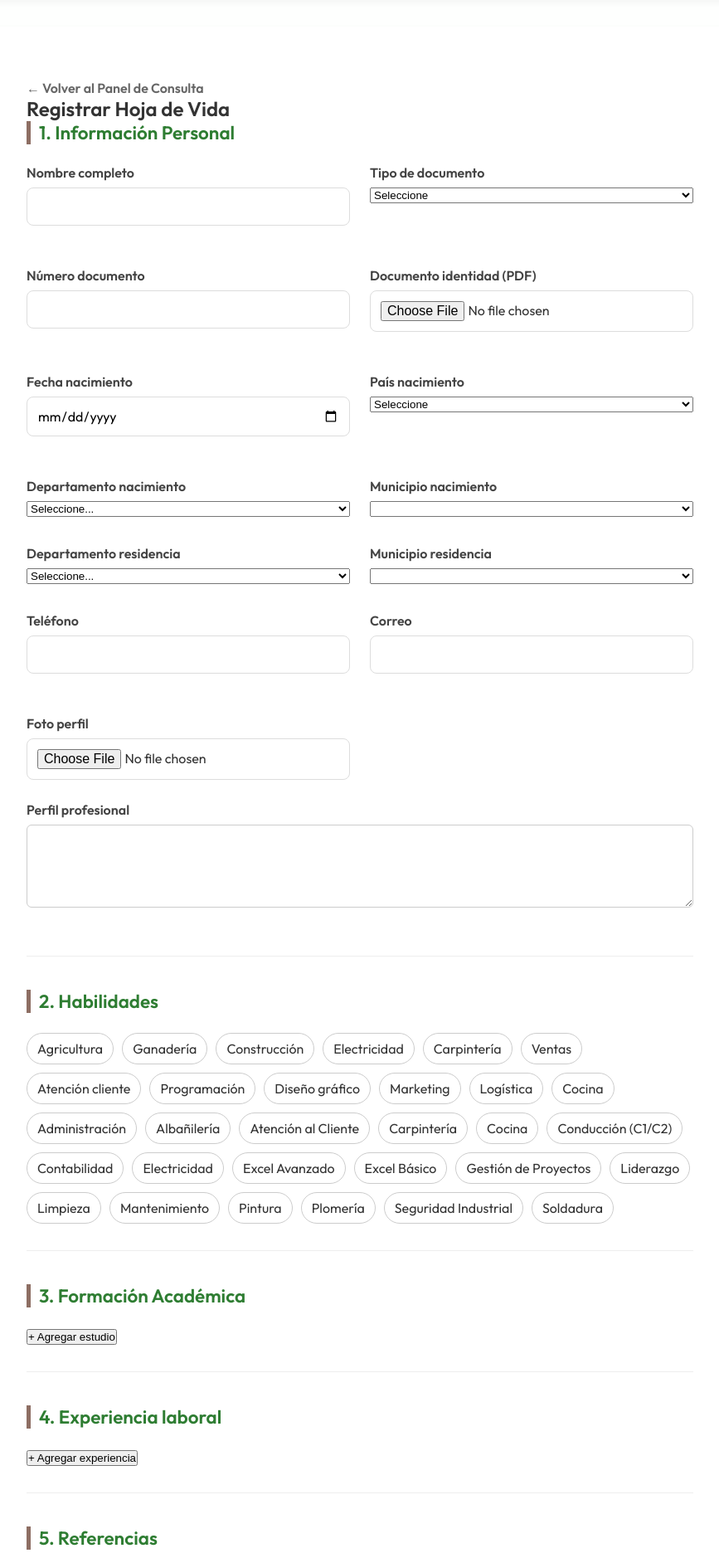
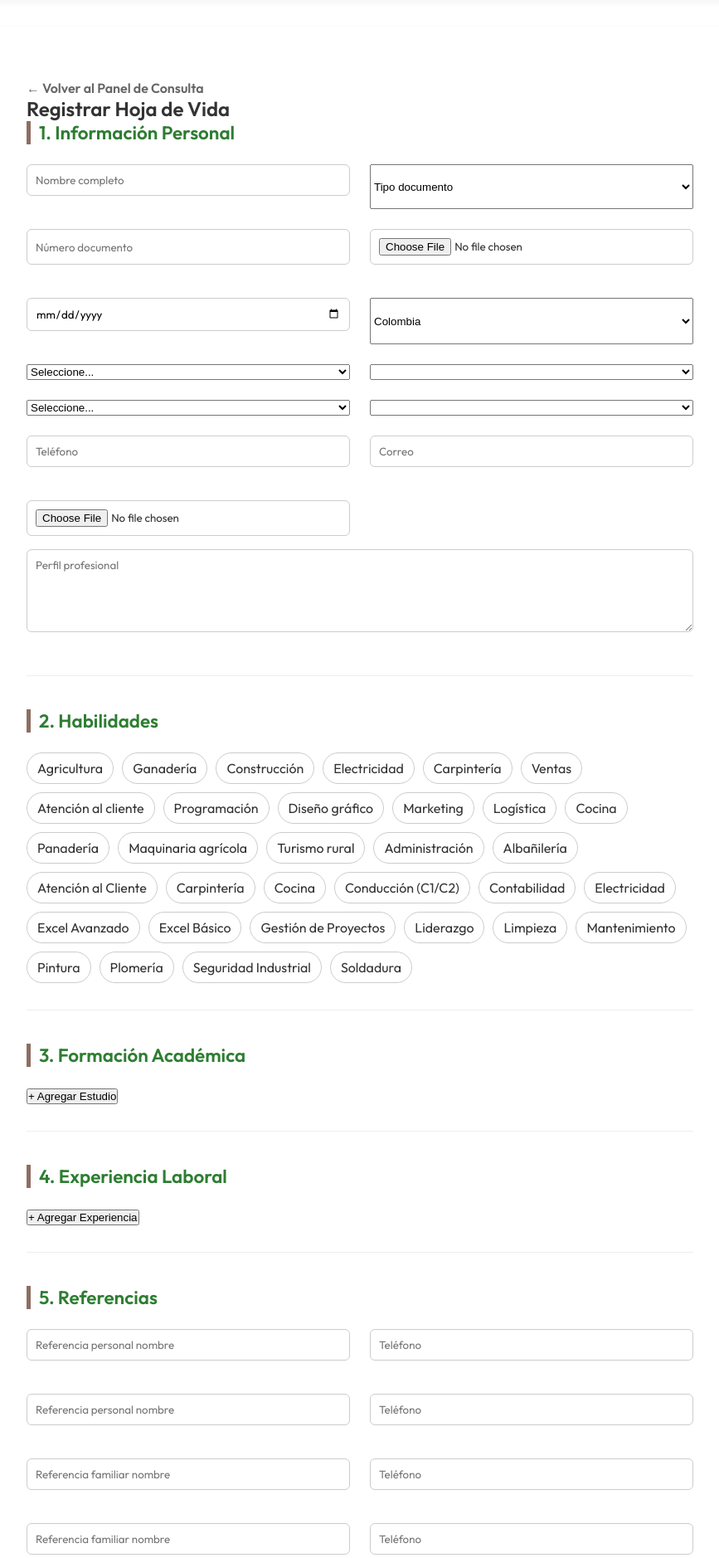
Before and after one commit to somossumapaz-collab/somossumapaz-web, a PHP site: page /resume_form.php in a window 1280 px wide. Shown: the part 70-1948 px from the top of the page at 83% size, without its empty margins (206-1073 px from the left). Run offline with PHP 8.4, Linux system fonts and the light colour scheme; the visitor is signed in with stand-in values (Sample User, id 1); lists and menus that the app fills with data are empty.

Commit message:
creación de estrategia 1

```diff
--- a/resume_form.php
+++ b/resume_form.php
@@ -15,7 +15,7 @@ check_auth();
             <h2>Registrar Hoja de Vida</h2>
 
             <!-- ========================= -->
-            <!-- INFORMACIÓN PERSONAL -->
+            <!-- 1. INFORMACIÓN PERSONAL -->
             <!-- ========================= -->
 
             <div class="form-section">
@@ -24,85 +24,42 @@ check_auth();
 
                 <div class="grid-2">
 
-                    <div class="input-group">
-                        <label>Nombre completo</label>
-                        <input type="text" name="full_name">
-                    </div>
+                    <input type="text" name="full_name" placeholder="Nombre completo">
 
-                    <div class="input-group">
-                        <label>Tipo de documento</label>
                     <select name="id_type">
-                            <option value="">Seleccione</option>
+                        <option value="">Tipo documento</option>
                         <option value="CC">Cédula</option>
                         <option value="CE">Cédula extranjería</option>
                         <option value="TI">Tarjeta identidad</option>
                     </select>
-                    </div>
 
-                    <div class="input-group">
-                        <label>Número documento</label>
-                        <input type="text" name="document_id">
-                    </div>
+                    <input type="text" name="document_id" placeholder="Número documento">
 
-                    <div class="input-group">
-                        <label>Documento identidad (PDF)</label>
                     <input type="file" name="id_file" accept=".pdf">
-                    </div>
 
-                    <div class="input-group">
-                        <label>Fecha nacimiento</label>
                     <input type="date" name="birth_date">
-                    </div>
 
-                    <div class="input-group">
-                        <label>País nacimiento</label>
                     <select name="birth_country" id="birth_country"></select>
-                    </div>
 
-                    <div class="input-group">
-                        <label>Departamento nacimiento</label>
                     <select name="birth_department" id="birth_department"></select>
-                    </div>
 
-                    <div class="input-group">
-                        <label>Municipio nacimiento</label>
                     <select name="birth_city" id="birth_city"></select>
-                    </div>
 
-                    <div class="input-group">
-                        <label>Departamento residencia</label>
                     <select name="department" id="department"></select>
-                    </div>
 
-                    <div class="input-group">
-                        <label>Municipio residencia</label>
                     <select name="city" id="city"></select>
-                    </div>
 
-                    <div class="input-group">
-                        <label>Teléfono</label>
-                        <input type="tel" name="phone">
-                    </div>
+                    <input type="tel" name="phone" placeholder="Teléfono">
 
-                    <div class="input-group">
-                        <label>Correo</label>
-                        <input type="email" name="email">
-                    </div>
+                    <input type="email" name="email" placeholder="Correo">
 
-                    <div class="input-group">
-                        <label>Foto perfil</label>
                     <input type="file" name="photo" accept="image/*">
-                    </div>
 
                 </div>
 
-                <div class="input-group">
-                    <label>Perfil profesional</label>
-                    <textarea name="profile_description"></textarea>
-                </div>
+                <textarea name="profile_description" placeholder="Perfil profesional"></textarea>
 
             </div>
-
 
             <!-- ========================= -->
             <!-- HABILIDADES -->
@@ -120,19 +77,21 @@ check_auth();
                     <div class="skill-card">Electricidad</div>
                     <div class="skill-card">Carpintería</div>
                     <div class="skill-card">Ventas</div>
-                    <div class="skill-card">Atención cliente</div>
+                    <div class="skill-card">Atención al cliente</div>
                     <div class="skill-card">Programación</div>
                     <div class="skill-card">Diseño gráfico</div>
                     <div class="skill-card">Marketing</div>
                     <div class="skill-card">Logística</div>
                     <div class="skill-card">Cocina</div>
+                    <div class="skill-card">Panadería</div>
+                    <div class="skill-card">Maquinaria agrícola</div>
+                    <div class="skill-card">Turismo rural</div>
 
                 </div>
 
                 <input type="hidden" name="skills" id="skills-input">
 
             </div>
-
 
             <!-- ========================= -->
             <!-- EDUCACIÓN -->
@@ -144,10 +103,9 @@ check_auth();
 
                 <div id="education-list"></div>
 
-                <button type="button" id="add-education-btn">+ Agregar estudio</button>
+                <button type="button" id="add-education-btn">+ Agregar Estudio</button>
 
             </div>
-
 
             <!-- ========================= -->
             <!-- EXPERIENCIA -->
@@ -155,14 +113,13 @@ check_auth();
 
             <div class="form-section">
 
-                <h3>4. Experiencia laboral</h3>
+                <h3>4. Experiencia Laboral</h3>
 
                 <div id="experience-list"></div>
 
-                <button type="button" id="add-experience-btn">+ Agregar experiencia</button>
+                <button type="button" id="add-experience-btn">+ Agregar Experiencia</button>
 
             </div>
-
 
             <!-- ========================= -->
             <!-- REFERENCIAS -->
@@ -174,45 +131,17 @@ check_auth();
 
                 <div class="grid-2">
 
-                    <div class="input-group">
-                        <label>Referencia personal</label>
-                        <input type="text" name="ref_p1_name">
-                    </div>
+                    <input type="text" name="ref_p1_name" placeholder="Referencia personal nombre">
+                    <input type="tel" name="ref_p1_phone" placeholder="Teléfono">
 
-                    <div class="input-group">
-                        <label>Teléfono</label>
-                        <input type="tel" name="ref_p1_phone">
-                    </div>
+                    <input type="text" name="ref_p2_name" placeholder="Referencia personal nombre">
+                    <input type="tel" name="ref_p2_phone" placeholder="Teléfono">
 
-                    <div class="input-group">
-                        <label>Referencia personal</label>
-                        <input type="text" name="ref_p2_name">
-                    </div>
+                    <input type="text" name="ref_f1_name" placeholder="Referencia familiar nombre">
+                    <input type="tel" name="ref_f1_phone" placeholder="Teléfono">
 
-                    <div class="input-group">
-                        <label>Teléfono</label>
-                        <input type="tel" name="ref_p2_phone">
-                    </div>
-
-                    <div class="input-group">
-                        <label>Referencia familiar</label>
-                        <input type="text" name="ref_f1_name">
-                    </div>
-
-                    <div class="input-group">
-                        <label>Teléfono</label>
-                        <input type="tel" name="ref_f1_phone">
-                    </div>
-
-                    <div class="input-group">
-                        <label>Referencia familiar</label>
-                        <input type="text" name="ref_f2_name">
-                    </div>
-
-                    <div class="input-group">
-                        <label>Teléfono</label>
-                        <input type="tel" name="ref_f2_phone">
-                    </div>
+                    <input type="text" name="ref_f2_name" placeholder="Referencia familiar nombre">
+                    <input type="tel" name="ref_f2_phone" placeholder="Teléfono">
 
                 </div>
 
@@ -226,13 +155,81 @@ check_auth();
 </div>
 
 
+<!-- ========================= -->
+<!-- TEMPLATES -->
+<!-- ========================= -->
+
+<template id="education-item-tpl">
+
+    <div class="dynamic-item">
+
+        <select name="education_INDEX_level">
+            <option value="">Nivel educativo</option>
+            <option>Bachiller</option>
+            <option>Técnico</option>
+            <option>Tecnólogo</option>
+            <option>Universitario</option>
+            <option>Especialización</option>
+            <option>Maestría</option>
+        </select>
+
+        <input type="text" name="education_INDEX_institution" placeholder="Institución">
+
+        <label>Inicio</label>
+        <input type="date" name="education_INDEX_start_date">
+
+        <label>Fin</label>
+        <input type="date" name="education_INDEX_end_date">
+
+        <label>
+            <input type="checkbox" name="education_INDEX_is_current">
+            En curso
+        </label>
+
+        <input type="file" name="education_INDEX_file" accept=".pdf">
+
+        <button type="button" class="remove">Eliminar</button>
+
+    </div>
+
+</template>
+
+
+<template id="experience-item-tpl">
+
+    <div class="dynamic-item">
+
+        <input type="text" name="experience_INDEX_company" placeholder="Empresa">
+
+        <input type="text" name="experience_INDEX_role" placeholder="Cargo">
+
+        <textarea name="experience_INDEX_description" placeholder="Descripción"></textarea>
+
+        <label>Inicio</label>
+        <input type="date" name="experience_INDEX_start_date">
+
+        <label>Fin</label>
+        <input type="date" name="experience_INDEX_end_date">
+
+        <label>
+            <input type="checkbox" name="experience_INDEX_is_current">
+            Actualmente aquí
+        </label>
+
+        <input type="file" name="experience_INDEX_file" accept=".pdf">
+
+        <button type="button" class="remove">Eliminar</button>
+
+    </div>
+
+</template>
+
+
+<!-- ========================= -->
+<!-- ESTILOS -->
+<!-- ========================= -->
+
 <style>
-    .input-group {
-        display: flex;
-        flex-direction: column;
-        margin-bottom: 10px;
-    }
-
     .skills-mosaic {
         display: flex;
         flex-wrap: wrap;
@@ -260,123 +257,79 @@ check_auth();
 </style>
 
 
+<!-- ========================= -->
+<!-- JAVASCRIPT -->
+<!-- ========================= -->
+
 <script>
 
 
-    /* =========================
-    HABILIDADES
-    ========================= */
+    // =========================
+    // HABILIDADES
+    // =========================
 
     const skills = document.querySelectorAll(".skill-card");
     const hidden = document.getElementById("skills-input");
 
     skills.forEach(card => {
-        card.onclick = () => {
+        card.addEventListener("click", () => {
 
             card.classList.toggle("selected");
 
             const selected = [...document.querySelectorAll(".skill-card.selected")]
                 .map(x => x.textContent);
 
-            hidden.value = selected.length ? selected.join(",") : "";
+            hidden.value = selected.join(",");
 
-        };
+        });
     });
 
 
-    /* =========================
-    EDUCACIÓN
-    ========================= */
+    // =========================
+    // EDUCACIÓN
+    // =========================
 
     let eduIndex = 0;
 
     document.getElementById("add-education-btn").onclick = () => {
 
-        const html = `
-<div class="dynamic-item">
+        let tpl = document.getElementById("education-item-tpl").innerHTML;
 
-<label>Nivel educativo</label>
-<select name="education_${eduIndex}_level">
-<option value="">Seleccione</option>
-<option>Bachiller</option>
-<option>Técnico</option>
-<option>Tecnólogo</option>
-<option>Universitario</option>
-</select>
+        tpl = tpl.replaceAll("INDEX", eduIndex);
 
-<label>Institución</label>
-<input type="text" name="education_${eduIndex}_institution">
-
-<label>Inicio</label>
-<input type="date" name="education_${eduIndex}_start_date">
-
-<label>Fin</label>
-<input type="date" name="education_${eduIndex}_end_date">
-
-<label>Certificado PDF</label>
-<input type="file" name="education_${eduIndex}_file">
-
-<button type="button" onclick="this.parentNode.remove()">Eliminar</button>
-
-</div>
-`;
-
-        document.getElementById("education-list").insertAdjacentHTML("beforeend", html);
+        document.getElementById("education-list")
+            .insertAdjacentHTML("beforeend", tpl);
 
         eduIndex++;
 
     };
 
 
-    /* =========================
-    EXPERIENCIA
-    ========================= */
+    // =========================
+    // EXPERIENCIA
+    // =========================
 
     let expIndex = 0;
 
     document.getElementById("add-experience-btn").onclick = () => {
 
-        const html = `
-<div class="dynamic-item">
+        let tpl = document.getElementById("experience-item-tpl").innerHTML;
 
-<label>Empresa</label>
-<input type="text" name="experience_${expIndex}_company">
+        tpl = tpl.replaceAll("INDEX", expIndex);
 
-<label>Cargo</label>
-<input type="text" name="experience_${expIndex}_role">
-
-<label>Descripción</label>
-<textarea name="experience_${expIndex}_description"></textarea>
-
-<label>Inicio</label>
-<input type="date" name="experience_${expIndex}_start_date">
-
-<label>Fin</label>
-<input type="date" name="experience_${expIndex}_end_date">
-
-<label>Soporte PDF</label>
-<input type="file" name="experience_${expIndex}_file">
-
-<button type="button" onclick="this.parentNode.remove()">Eliminar</button>
-
-</div>
-`;
-
-        document.getElementById("experience-list").insertAdjacentHTML("beforeend", html);
+        document.getElementById("experience-list")
+            .insertAdjacentHTML("beforeend", tpl);
 
         expIndex++;
 
     };
 
 
-    /* =========================
-    PAÍSES
-    ========================= */
-
 const countries = [
-        "", "Colombia", "Argentina", "Bolivia", "Brasil", "Chile", "Ecuador",
-        "Perú", "Uruguay", "Paraguay", "Venezuela", "México", "España",
-        "Estados Unidos", "Canadá", "Panamá"
+"Colombia","Argentina","Bolivia","Brasil","Chile","Ecuador",
+"Perú","Uruguay","Paraguay","Venezuela","México",
+"Estados Unidos","España","Francia","Italia","Alemania",
+"Portugal","Canadá","Panamá","Costa Rica","Guatemala"
 ];
 
 const countrySelect = document.getElementById("birth_country");
@@ -384,17 +337,17 @@ check_auth();
 countries.forEach(c => {
 let opt = document.createElement("option");
 opt.value = c;
-        opt.textContent = c || "Seleccione";
+opt.textContent = c;
 countrySelect.appendChild(opt);
 });
 
 
-    /* =========================
-    DEPARTAMENTOS
-    ========================= */
+    // =========================
+    // DEPARTAMENTOS COLOMBIA
+    // =========================
 
     const departamentos = [
-        "", "Amazonas", "Antioquia", "Arauca", "Atlántico", "Bolívar",
+        "Amazonas", "Antioquia", "Arauca", "Atlántico", "Bolívar",
         "Boyacá", "Caldas", "Caquetá", "Casanare", "Cauca",
         "Cesar", "Chocó", "Córdoba", "Cundinamarca", "Guainía",
         "Guaviare", "Huila", "La Guajira", "Magdalena", "Meta",
@@ -406,22 +359,13 @@ check_auth();
     const depSelect = document.getElementById("department");
 
     departamentos.forEach(d => {
+
         let opt = document.createElement("option");
+
         opt.value = d;
-        opt.textContent = d || "Seleccione";
+        opt.textContent = d;
+
         depSelect.appendChild(opt);
-    });
-
-
-    /* =========================
-    NORMALIZAR CAMPOS VACÍOS
-    ========================= */
-
-    document.getElementById("resume-form").addEventListener("submit", function () {
-
-        this.querySelectorAll("input,textarea,select").forEach(field => {
-            if (!field.value) field.value = "";
-        });
 
     });
 
```
Lines whose indentation alone changed are shown as unchanged.
